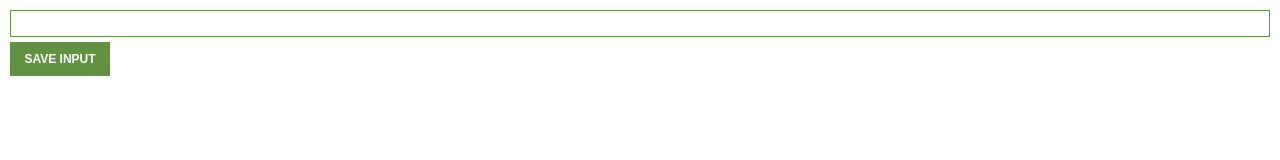
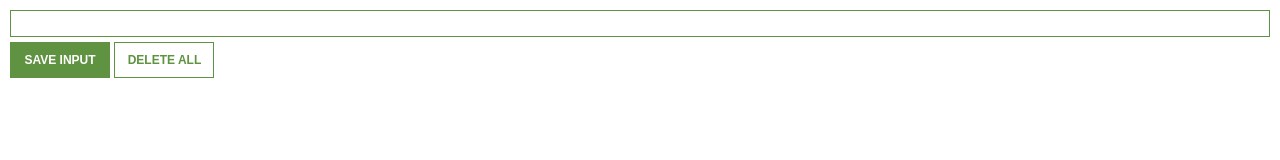
Before and after one commit to marahsang/abel-tracker, a browser extension: page index.html in a window 1280 px wide. Drawn offline with Linux system fonts and the light colour scheme.

Commit message:
Create a delete button and style it

```diff
--- a/index.css
+++ b/index.css
@@ -14,13 +14,22 @@ input {
 
 button {
     padding: 10px;
-    color: white;
     font-weight: bold;
     font-size: 12px;
     margin-top: 5px;
+    width: 100px;
+}
+
+  .hot {
     background: #5f9341;
-    width: 100px;
-    border: #5f9341;
+    color: #fff;
+    border: 1px solid #5f9341;
+}
+
+.cool {
+    background: #fff;
+    color: #5f9341;
+    border: 1px solid #5f9341;
 }
 
 ul {
--- a/index.html
+++ b/index.html
@@ -8,7 +8,8 @@
 </head>
 <body>
     <input type="text" id="input-el">
-    <button id="input-btn" onclick="saveLead()">SAVE INPUT</button>
+    <button class="hot" id="input-btn">SAVE INPUT</button>
+    <button class="cool">DELETE ALL</button>
    <ul id="ul-el"></ul>
     <script src="index.js"></script>
 </body>
```
